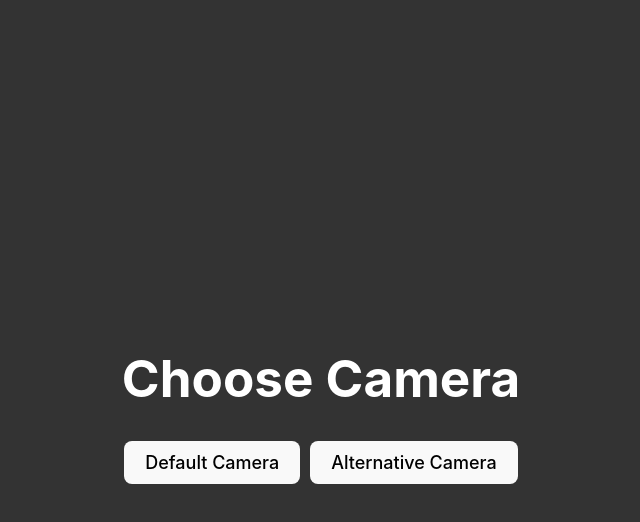
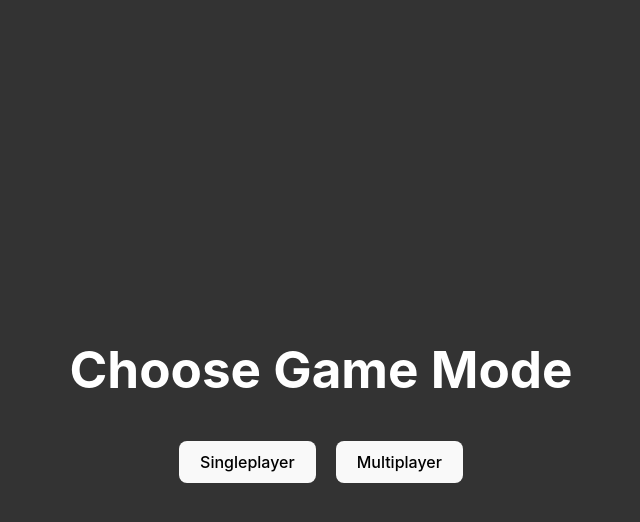
Before and after one commit to adydetra/pong-game, a React (Vite) app: page / in a window 1280 px wide. Both pictures are taken after a click on the button "Start Game". Shown: the top 522 px of the page, without its empty margins (319-959 px from the left). Built offline with nearby package versions, Linux system fonts and the light colour scheme.

Commit message:
feat: add singleplayer and multiplayer mode, and swap blue and red paddle

```diff
--- a/src/App.jsx
+++ b/src/App.jsx
@@ -7,6 +7,7 @@ import StartButton from './components/StartButton';
 import PlayAgainButton from './components/PlayAgainButton';
 import CameraChoice from './components/CameraChoice';
 import PauseButton from './components/PauseButton';
+import GameModeChoice from './components/GameModeChoice'; // Komponen baru untuk pilihan mode game
 
 function App() {
   const [scoreBlue, setScoreBlue] = useState(0); // Skor untuk pemain biru
@@ -15,6 +16,7 @@ function App() {
   const [gameStarted, setGameStarted] = useState(false); // State untuk menentukan apakah game sudah dimulai atau belum
   const [cameraOption, setCameraOption] = useState(null); // State untuk menyimpan pilihan kamera
   const [isPaused, setIsPaused] = useState(false); // State untuk mengatur pause dan resume game
+  const [gameMode, setGameMode] = useState(null); // State untuk mode permainan: singleplayer atau multiplayer
 
   const paddleLeft = useRef();
   const paddleRight = useRef();
@@ -23,9 +25,10 @@ function App() {
     setScoreBlue(0);
     setScoreRed(0);
     setWinner(null);
-    setGameStarted(false); // Reset state agar tombol Start muncul kembali
-    setCameraOption(null); // Reset pilihan kamera
-    setIsPaused(false); // Pastikan game tidak di-pause
+    setGameStarted(false);
+    setCameraOption(null);
+    setIsPaused(false);
+    setGameMode(null); // Reset pilihan mode game
   };
 
   const updateScore = (scorer) => {
@@ -43,30 +46,35 @@ function App() {
   };
 
   const startGame = () => {
-    setGameStarted(true); // Mulai game ketika tombol Start ditekan
+    setGameStarted(true);
   };
 
   const chooseCamera = (option) => {
-    setCameraOption(option); // Set pilihan kamera berdasarkan opsi yang dipilih
+    setCameraOption(option);
   };
 
   const togglePause = () => {
-    setIsPaused((prev) => !prev); // Toggle antara pause dan resume
+    setIsPaused((prev) => !prev);
+  };
+
+  const selectGameMode = (mode) => {
+    setGameMode(mode); // Set game mode: singleplayer atau multiplayer
   };
 
   return (
     <>
-      {cameraOption && (
+      {/* Render game canvas hanya jika kamera dan mode game telah dipilih */}
+      {cameraOption && gameMode && (
         <Canvas
           style={{
             width: '100vw',
             height: '100vh',
-            background: 'linear-gradient(135deg, #17AEEB, #4682B4)', // Gradasi biru muda ke biru tua
+            background: 'linear-gradient(135deg, #17AEEB, #4682B4)',
           }}
           camera={
             cameraOption === 'default'
-              ? { position: [0, 0, 10], fov: 80 } // Kamera default
-              : { position: [0, -20, 15], fov: 50, near: 0.1, far: 1000 } // Kamera alternatif
+              ? { position: [0, 0, 10], fov: 80 }
+              : { position: [0, -20, 15], fov: 50, near: 0.1, far: 1000 }
           }
         >
           <ambientLight intensity={0.5} />
@@ -75,34 +83,42 @@ function App() {
           {/* Paddle Biru dikendalikan oleh Arrow Keys */}
           <Paddle position={[-8, 0, 0]} color="blue" isPlayer gameStarted={gameStarted} isPaused={isPaused} ref={paddleLeft} />
 
-          {/* Paddle Merah dikendalikan oleh W dan S */}
-          <Paddle position={[8, 0, 0]} color="red" isRedPlayer gameStarted={gameStarted} isPaused={isPaused} ref={paddleRight} />
+          {/* Paddle Merah dikendalikan oleh bot jika singleplayer, manual jika multiplayer */}
+          <Paddle
+            position={[8, 0, 0]}
+            color="red"
+            isRedPlayer
+            gameStarted={gameStarted}
+            isPaused={isPaused}
+            isBot={gameMode === 'singleplayer'} // Jika singleplayer, bot menggerakkan paddle
+            ref={paddleRight}
+          />
 
           {/* Bola hanya muncul setelah game dimulai dan tetap saat pause */}
           {gameStarted && !winner && <Ball paddleLeft={paddleLeft} paddleRight={paddleRight} updateScore={updateScore} isPaused={isPaused} />}
 
           {/* Garis Pembatas */}
           <mesh position={[-8.5, 0, 0]}>
-            <boxGeometry args={[0.4, 12, 0.4]} /> {/* Memperbesar pembatas */}
+            <boxGeometry args={[0.4, 12, 0.4]} />
             <meshStandardMaterial color="white" />
           </mesh>
           <mesh position={[8.5, 0, 0]}>
-            <boxGeometry args={[0.4, 12, 0.4]} /> {/* Memperbesar pembatas */}
+            <boxGeometry args={[0.4, 12, 0.4]} />
             <meshStandardMaterial color="white" />
           </mesh>
 
           {/* Garis belakang untuk pembatas */}
           <mesh position={[0, 6, 0]}>
-            <boxGeometry args={[17, 0.4, 0.4]} /> {/* Memperbesar garis atas */}
+            <boxGeometry args={[17, 0.4, 0.4]} />
             <meshStandardMaterial color="white" />
           </mesh>
           <mesh position={[0, -6, 0]}>
-            <boxGeometry args={[17, 0.4, 0.4]} /> {/* Memperbesar garis bawah */}
+            <boxGeometry args={[17, 0.4, 0.4]} />
             <meshStandardMaterial color="white" />
           </mesh>
 
           <mesh position={[0, 0, -0.4]}>
-            <boxGeometry args={[16.6, 11.6, 0.4]} /> {/* Memperbesar garis bawah */}
+            <boxGeometry args={[16.6, 11.6, 0.4]} />
             <meshStandardMaterial color="black" />
           </mesh>
         </Canvas>
@@ -116,8 +132,11 @@ function App() {
         Red: {scoreRed}
       </div>
 
+      {/* Tampilkan modal pemilihan mode game jika belum dipilih */}
+      {!gameMode && gameStarted && <GameModeChoice onSelect={selectGameMode} />}
+
       {/* Tampilkan modal overlay untuk memilih kamera */}
-      {!cameraOption && gameStarted && <CameraChoice onChoose={chooseCamera} />}
+      {!cameraOption && gameStarted && gameMode && <CameraChoice onChoose={chooseCamera} />}
 
       {/* Tampilkan modal overlay dan tombol Start Game */}
       {!gameStarted && !winner && <StartButton onClick={startGame} />}
--- /dev/null
+++ b/src/components/GameModeChoice.jsx
@@ -0,0 +1,30 @@
+// src/components/GameModeChoice.jsx
+function GameModeChoice({ onSelect }) {
+  return (
+    <div style={{
+      position: 'absolute',
+      top: 0,
+      left: 0,
+      width: '100vw',
+      height: '100vh',
+      background: 'rgba(0, 0, 0, 0.8)',
+      display: 'flex',
+      justifyContent: 'center',
+      alignItems: 'center',
+      color: 'white',
+      textAlign: 'center'
+    }}>
+      <div>
+        <h1>Choose Game Mode</h1>
+        <button onClick={() => onSelect('singleplayer')} style={{ padding: '10px 20px', margin: '10px' }}>
+          Singleplayer
+        </button>
+        <button onClick={() => onSelect('multiplayer')} style={{ padding: '10px 20px', margin: '10px' }}>
+          Multiplayer
+        </button>
+      </div>
+    </div>
+  );
+}
+
+export default GameModeChoice;
--- a/src/components/Paddle.jsx
+++ b/src/components/Paddle.jsx
@@ -2,7 +2,7 @@
 import { forwardRef, useState, useEffect } from 'react';
 import { useFrame } from '@react-three/fiber';
 
-const Paddle = forwardRef(({ position, color, isPlayer = false, isRedPlayer = false, gameStarted, isPaused }, ref) => {
+const Paddle = forwardRef(({ position, color, isPlayer = false, isRedPlayer = false, isBot = false, gameStarted, isPaused }, ref) => {
   const [currentY, setCurrentY] = useState(0); // Posisi Y saat ini
   const moveSpeed = 0.1; // Kecepatan gerakan paddle saat tombol ditekan
   const upperLimit = 4.3; // Batas atas yang diperluas agar bisa mencapai border
@@ -12,25 +12,28 @@ const Paddle = forwardRef(({ position, color, isPlayer = false, isRedPlayer = fa
   const [upPressed, setUpPressed] = useState(false);
   const [downPressed, setDownPressed] = useState(false);
 
+  // State untuk arah gerakan bot
+  const [botDirection, setBotDirection] = useState(4); // 1 untuk naik, -1 untuk turun
+
   useEffect(() => {
     const handleKeyDown = (e) => {
       if (!gameStarted || isPaused) return; // Jangan perbolehkan pergerakan jika game belum dimulai atau sedang di-pause
 
       if (isPlayer) {
-        // Kontrol untuk Paddle Biru (Arrow Keys)
+        // Kontrol untuk Paddle Biru (W dan S Keys)
+        if (e.key === 'w' || e.key === 'W') {
+          setUpPressed(true); // Set state tombol 'w' ditekan
+        }
+        if (e.key === 's' || e.key === 'S') {
+          setDownPressed(true); // Set state tombol 's' ditekan
+        }
+      } else if (isRedPlayer) {
+        // Kontrol untuk Paddle Merah (Arrow Keys)
         if (e.key === 'ArrowUp') {
           setUpPressed(true); // Set state tombol 'up' ditekan
         }
         if (e.key === 'ArrowDown') {
           setDownPressed(true); // Set state tombol 'down' ditekan
-        }
-      } else if (isRedPlayer) {
-        // Kontrol untuk Paddle Merah (W dan S Keys)
-        if (e.key === 'w' || e.key === 'W') {
-          setUpPressed(true); // Set state tombol 'w' ditekan
-        }
-        if (e.key === 's' || e.key === 'S') {
-          setDownPressed(true); // Set state tombol 's' ditekan
         }
       }
     };
@@ -38,18 +41,18 @@ const Paddle = forwardRef(({ position, color, isPlayer = false, isRedPlayer = fa
     const handleKeyUp = (e) => {
       if (isPlayer) {
         // Hentikan gerakan paddle biru saat tombol dilepas
+        if (e.key === 'w' || e.key === 'W') {
+          setUpPressed(false);
+        }
+        if (e.key === 's' || e.key === 'S') {
+          setDownPressed(false);
+        }
+      } else if (isRedPlayer) {
+        // Hentikan gerakan paddle merah saat tombol dilepas
         if (e.key === 'ArrowUp') {
           setUpPressed(false);
         }
         if (e.key === 'ArrowDown') {
-          setDownPressed(false);
-        }
-      } else if (isRedPlayer) {
-        // Hentikan gerakan paddle merah saat tombol dilepas
-        if (e.key === 'w' || e.key === 'W') {
-          setUpPressed(false);
-        }
-        if (e.key === 's' || e.key === 'S') {
           setDownPressed(false);
         }
       }
@@ -65,8 +68,20 @@ const Paddle = forwardRef(({ position, color, isPlayer = false, isRedPlayer = fa
   }, [isPlayer, isRedPlayer, gameStarted, isPaused]);
 
   useFrame(() => {
-    // Gerakkan paddle hanya jika tombol ditekan, game dimulai, dan tidak di-pause
-    if (gameStarted && !isPaused) {
+    // Logika bot untuk gerakan acak
+    if (isBot && gameStarted && !isPaused) {
+      // Update posisi paddle dengan arah gerakan bot
+      setCurrentY((prevY) => {
+        let newY = prevY + botDirection * 0.05; // Gerakkan paddle sedikit ke atas atau bawah
+        if (newY >= upperLimit || newY <= lowerLimit) {
+          setBotDirection(-botDirection); // Ubah arah jika mencapai batas
+        }
+        return Math.max(lowerLimit, Math.min(newY, upperLimit)); // Pastikan tetap di batas
+      });
+    }
+
+    // Gerakkan paddle hanya jika tombol ditekan dan game dimulai
+    if (gameStarted && !isBot && !isPaused) {
       if (upPressed) {
         setCurrentY((prevY) => Math.min(prevY + moveSpeed, upperLimit)); // Naikkan paddle
       }
```
